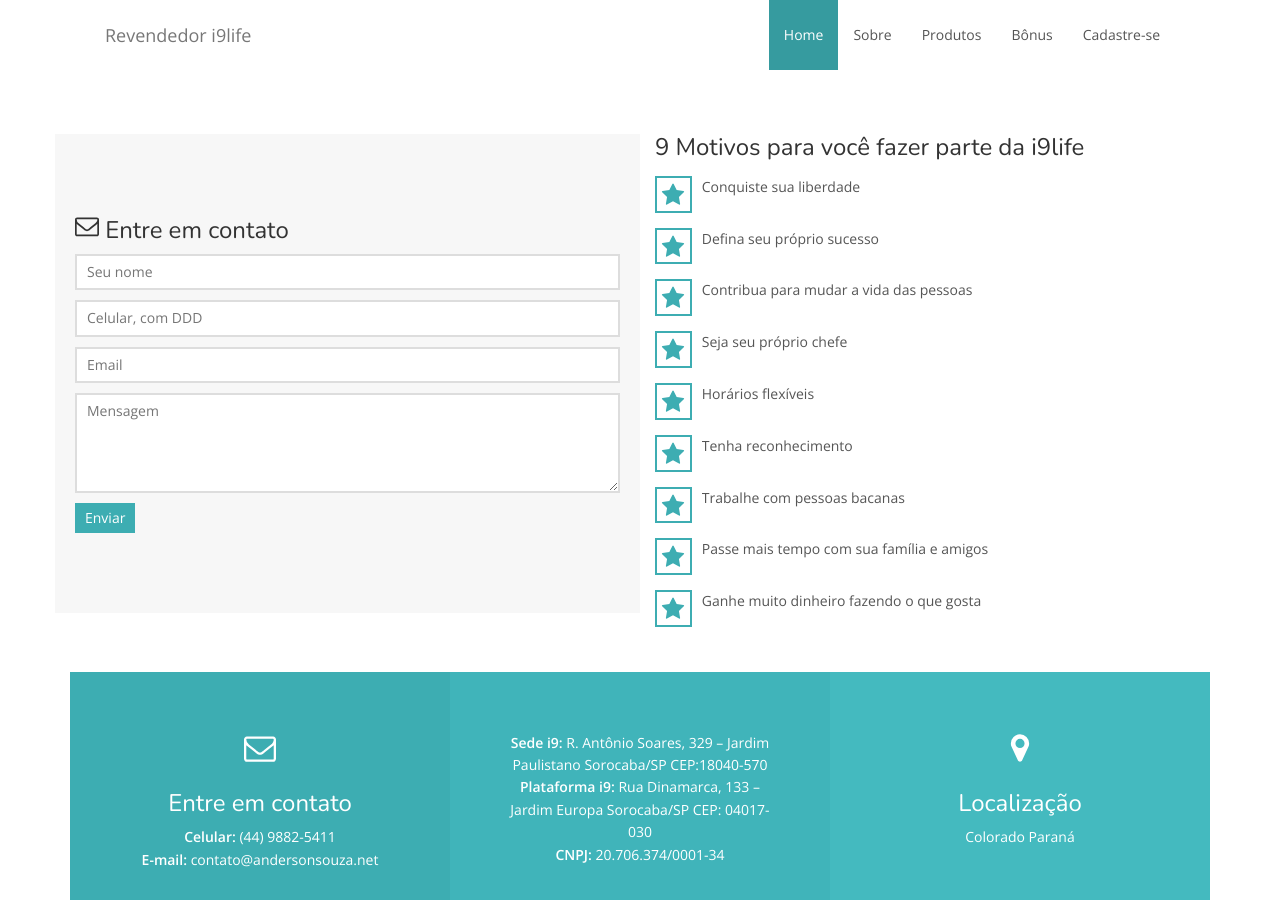
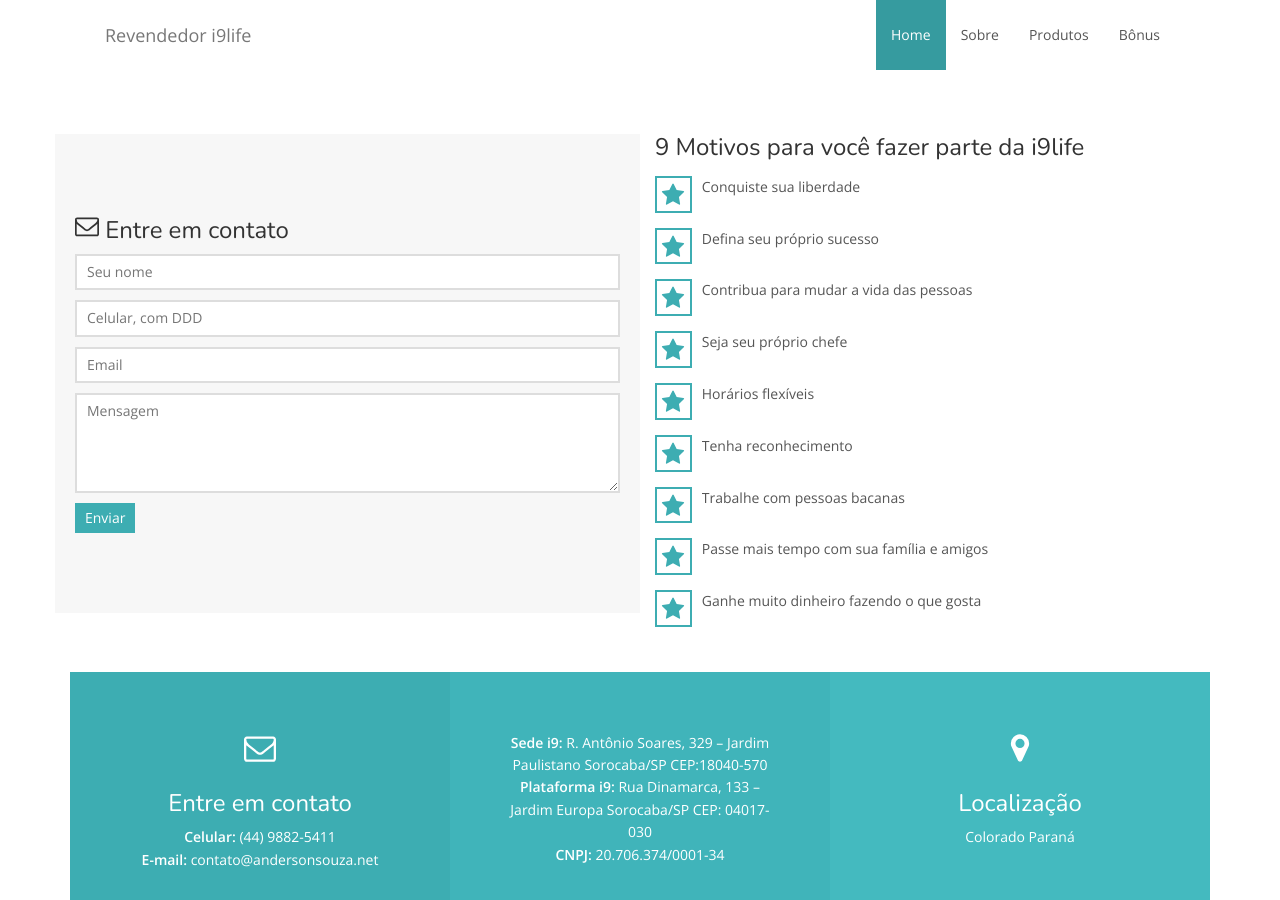
Before and after one commit to vemprainove/vemprainove.github.io, a Jekyll site: the page built from index.html, in a window 1280 px wide and 900 px high. Built offline with Jekyll 4.4.1, drawn with Linux system fonts in a browser that asks for light colours; nearby versions of some CDN libraries.

```diff
--- a/_includes/header.html
+++ b/_includes/header.html
@@ -20,8 +20,6 @@
                 <li><a class="scroll" href="#sobre">Sobre</a></li>
                 <li><a class="scroll" href="#produtos">Produtos</a></li>
                 <li><a class="scroll" href="#bonus">Bônus</a></li>
-                <li><a class="scroll" href="http://i9gestor.com.br/formi9responsivo/?r=NTczMTc=&amp;origem=formi9Anderson">Cadastre-se</a></li>
-
             </ul>
         </div>
     </div>
```
